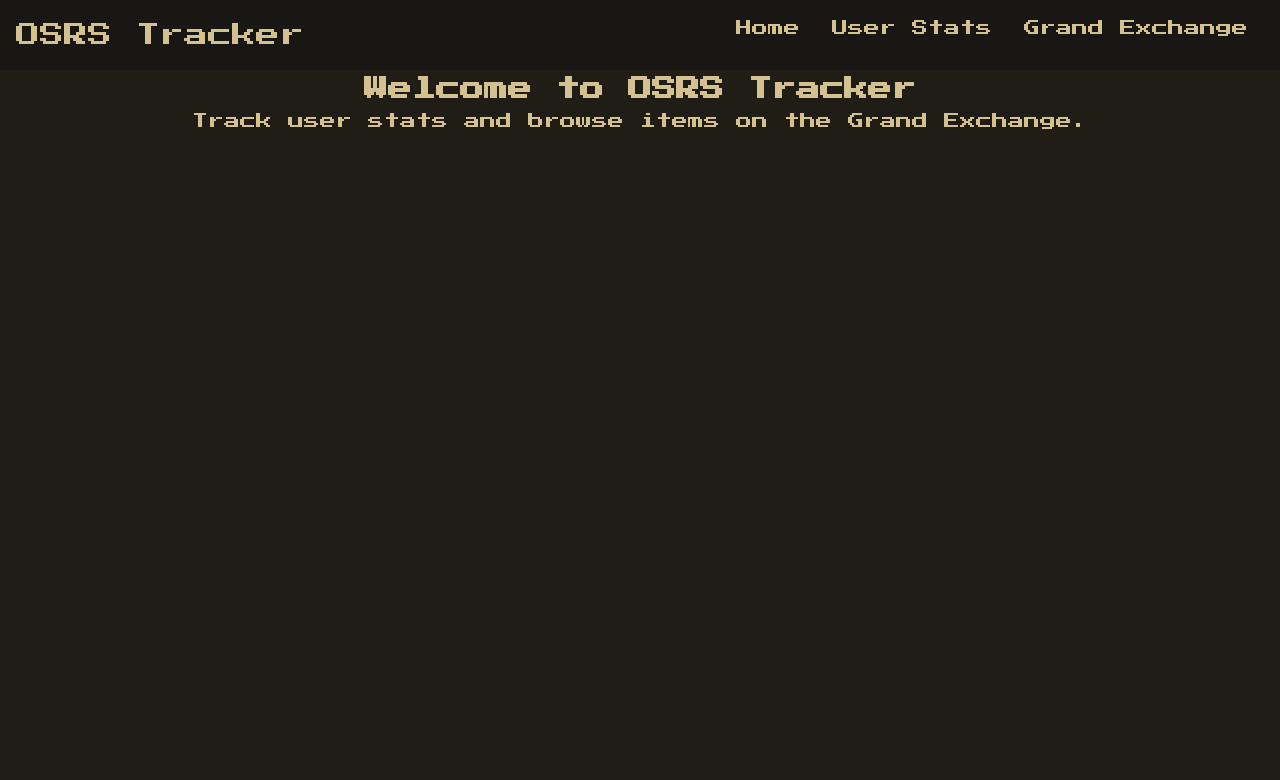
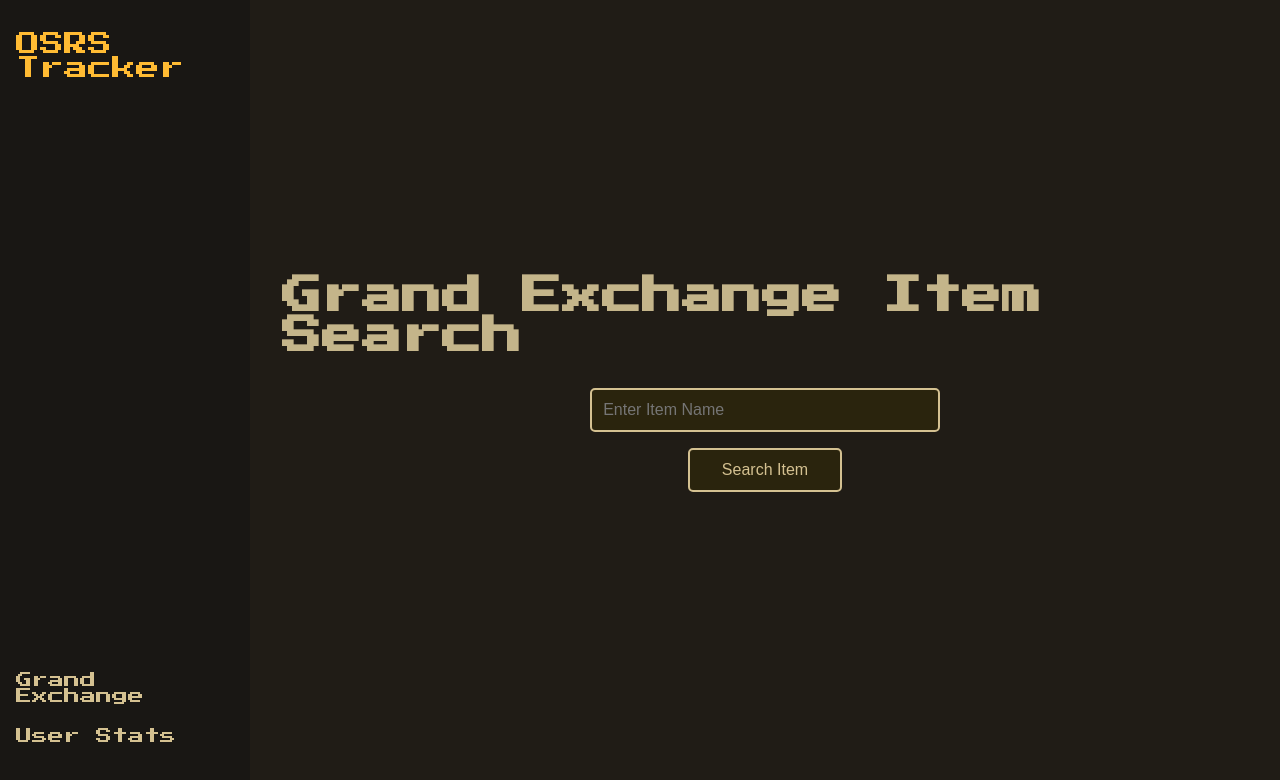
Before and after one commit to cloudlmao/osrstools, a plain HTML site: page index.html in a window 1280 px wide. Drawn offline with nearby package versions, Linux system fonts and the light colour scheme.

Commit message:
Changed layout and styling

```diff
--- /dev/null
+++ b/css/ge-styles.css
@@ -0,0 +1,174 @@
+/* General Styling */
+* {
+  margin: 0;
+  padding: 0;
+  box-sizing: border-box;
+}
+
+body {
+  font-family: 'Press Start 2P', cursive;
+  background-color: #201C16; /* Dark OSRS brown */
+  color: #d4c191; /* OSRS gold */
+  height: 100vh;
+  display: flex;
+}
+
+.container {
+  display: flex;
+  width: 100%;
+  height: 100vh;
+}
+
+/* Sidebar Navbar */
+.navbar {
+  width: 250px;
+  background-color: #191714;
+  padding: 2rem 1rem;
+  display: flex;
+  flex-direction: column;
+  justify-content: space-between;
+  height: 100vh;
+}
+
+.navbar .logo {
+  font-size: 1.5rem;
+  color: #ffbb33;
+  margin-bottom: 2rem;
+}
+
+.navbar ul {
+  list-style: none;
+}
+
+.navbar ul li {
+  margin-bottom: 1.5rem;
+}
+
+.navbar ul li a {
+  text-decoration: none;
+  color: #d4c191;
+  transition: color 0.3s ease;
+  font-size: 1rem;
+}
+
+.navbar ul li a:hover {
+  color: #ffbb33;
+}
+
+/* Main Content */
+#main-content {
+  flex: 1;
+  padding: 2rem;
+  display: flex;
+  flex-direction: column;
+  justify-content: center;
+  align-items: center;
+}
+
+#main-content h2 {
+  font-size: 2.5rem;
+  margin-bottom: 2rem;
+  color: #c4b58a; /* Matching font color from stats-styles */
+  animation: fadeIn 1s ease-in;
+}
+
+.ge-form {
+  display: flex;
+  flex-direction: column;
+  align-items: center;
+  margin-bottom: 2rem;
+}
+
+.ge-form input {
+  padding: 0.7rem;
+  border: 2px solid #d4c191;
+  background-color: #2a240d;
+  color: #d4c191;
+  border-radius: 5px;
+  width: 350px;
+  margin-bottom: 1rem;
+  font-size: 1rem;
+}
+
+.ge-form button {
+  padding: 0.7rem 2rem;
+  background-color: #2a240d;
+  border: 2px solid #d4c191;
+  color: #d4c191;
+  cursor: pointer;
+  transition: background-color 0.3s ease, transform 0.2s;
+  font-size: 1rem;
+  border-radius: 5px;
+}
+
+.ge-form button:hover {
+  background-color: #ffbb33;
+  border-color: #ffbb33;
+  transform: scale(1.05);
+}
+
+/* Result Box */
+.result {
+  padding: 1.5rem;
+  background-color: #191714;
+  border: 2px solid #d4c191;
+  border-radius: 10px;
+  color: #ffbb33;
+  width: 80%;
+  max-width: 600px;
+  margin-top: 2rem;
+  display: none; /* Hidden by default */
+  opacity: 0;
+  transform: scale(0.95);
+  transition: opacity 0.5s ease, transform 0.5s ease;
+}
+
+.result.visible {
+  display: block;
+  opacity: 1;
+  transform: scale(1);
+}
+
+/* Animations */
+@keyframes fadeIn {
+  from {
+    opacity: 0;
+    transform: translateY(-20px);
+  }
+  to {
+    opacity: 1;
+    transform: translateY(0);
+  }
+}
+
+#main-content h2 {
+  animation: fadeIn 1s ease-in;
+}
+
+.result {
+  animation: fadeIn 1.5s ease-in;
+}
+
+/* Responsive Adjustments */
+@media (max-width: 768px) {
+  .navbar {
+    width: 200px;
+    padding: 1rem;
+  }
+
+  .navbar .logo {
+    font-size: 1.3rem;
+  }
+
+  #main-content h2 {
+    font-size: 2rem;
+  }
+
+  .ge-form input {
+    width: 300px;
+  }
+
+  .result {
+    width: 90%;
+  }
+}
--- /dev/null
+++ b/css/stats-styles.css
@@ -0,0 +1,107 @@
+/* General Styling */
+* {
+    margin: 0;
+    padding: 0;
+    box-sizing: border-box;
+  }
+
+  body {
+    font-family: 'Press Start 2P', cursive;
+    background-color: #201C16;
+    color: #d4c191;
+    display: flex;
+    height: 100vh;
+    overflow: hidden;
+  }
+
+  /* Navbar */
+  .navbar {
+    width: 20%;
+    background-color: #191714;
+    padding: 2rem;
+    display: flex;
+    flex-direction: column;
+    align-items: center;
+    color: #d4c191;
+  }
+
+  .navbar .logo {
+    font-size: 1.8rem;
+    margin-bottom: 3rem;
+  }
+
+  .navbar ul {
+    list-style: none;
+    width: 100%;
+  }
+
+  .navbar ul li {
+    margin-bottom: 2rem;
+  }
+
+  .navbar ul li a {
+    text-decoration: none;
+    color: #d4c191;
+    font-size: 1.2rem;
+    transition: color 0.3s;
+  }
+
+  .navbar ul li a:hover {
+    color: #ffbb33;
+  }
+
+  /* Main Section Styling */
+  .section {
+    width: 80%;
+    padding: 3rem;
+    text-align: center;
+  }
+
+  .section h2 {
+    font-size: 2.5rem;
+    margin-bottom: 2rem;
+    color: #c4b58a;
+  }
+
+  .section p {
+    font-size: 1.2rem;
+    line-height: 1.6;
+    color: #c4b58a;
+  }
+
+  /* Button Styling */
+  button {
+    padding: 0.8rem 2rem;
+    background-color: #2a240d;
+    border: 2px solid #d4c191;
+    color: #d4c191;
+    cursor: pointer;
+    transition: background-color 0.3s, transform 0.2s;
+    font-size: 1rem;
+  }
+
+  button:hover {
+    background-color: #ffbb33;
+    border-color: #ffbb33;
+    transform: scale(1.05);
+  }
+
+  /* Animations */
+  @keyframes fadeIn {
+    from {
+      opacity: 0;
+      transform: translateY(-20px);
+    }
+    to {
+      opacity: 1;
+      transform: translateY(0);
+    }
+  }
+
+  .section h2 {
+    animation: fadeIn 1s ease-in;
+  }
+
+  .section p {
+    animation: fadeIn 1.2s ease-in;
+  }
--- a/css/styles.css
+++ /dev/null
@@ -1,85 +0,0 @@
-/* General Styling */
-* {
-  margin: 0;
-  padding: 0;
-  box-sizing: border-box;
-}
-
-body {
-  font-family: 'Press Start 2P', cursive;
-  background-color: #201C16;
-  color: #d4c191;
-  text-align: center;
-  line-height: 1.6;
-}
-
-/* Navbar */
-.navbar {
-  display: flex;
-  justify-content: space-between;
-  padding: 1rem;
-  background-color: #191714;
-  color: #d4c191;
-}
-
-.navbar ul {
-  list-style: none;
-  display: flex;
-}
-
-.navbar ul li {
-  margin: 0 1rem;
-}
-
-.navbar ul li a {
-  text-decoration: none;
-  color: #d4c191;
-  transition: color 0.3s;
-}
-
-.navbar ul li a:hover {
-  color: #ffbb33;
-}
-
-.navbar .logo {
-  font-size: 1.5rem;
-}
-
-/* Section Styling */
-#welcome h1 {
-  font-size: 2.5rem;
-  margin-bottom: 1rem;
-  animation: fadeIn 1s ease-in;
-}
-
-#welcome p {
-  font-size: 1.2rem;
-  color: #c4b58a;
-  margin-bottom: 2rem;
-}
-
-/* Button Styling */
-button {
-  padding: 0.5rem 1rem;
-  background-color: #2a240d;
-  border: 2px solid #d4c191;
-  color: #d4c191;
-  cursor: pointer;
-  transition: background-color 0.3s;
-  font-size: 1rem;
-}
-
-button:hover {
-  background-color: #ffbb33;
-  border-color: #ffbb33;
-}
-
-/* Animations */
-@keyframes fadeIn {
-  from {
-    opacity: 0;
-  }
-  to {
-    opacity: 1;
-  }
-}
--- a/index.html
+++ b/index.html
@@ -3,30 +3,37 @@
 <head>
   <meta charset="UTF-8">
   <meta name="viewport" content="width=device-width, initial-scale=1.0">
-  <title>OSRS Tracker</title>
+  <title>Grand Exchange - OSRS Tracker</title>
   <link href="https://fonts.googleapis.com/css2?family=Press+Start+2P&display=swap" rel="stylesheet">
-  <link rel="stylesheet" href="css/styles.css">
-  <script src="js/app.js" defer></script>
+  <link rel="stylesheet" href="../css/ge-styles.css">
+  <script src="https://cdn.jsdelivr.net/npm/fuse.js@6.5.3"></script>
+  <script src="../js/app.js" defer></script>
 </head>
 <body>
 
-  <!-- Navbar -->
+  <!-- Container for Sidebar and Main Content -->
+  <div class="container">
+
+    <!-- Sidebar Navbar -->
     <nav class="navbar">
       <div class="logo">OSRS Tracker</div>
       <ul>
-      <li><a href="index.html">Home</a></li>
-      <li><a href="pages/stats.html">User Stats</a></li>
-      <li><a href="pages/ge.html">Grand Exchange</a></li>
+        <li><a href="../index.html">Grand Exchange</a></li>
+        <li><a href="./pages/stats.html">User Stats</a></li>
       </ul>
     </nav>
 
-  <!-- Main Section -->
-  <section id="home">
-    <div class="welcome">
-      <h1>Welcome to OSRS Tracker</h1>
-      <p>Track user stats and browse items on the Grand Exchange.</p>
+    <!-- Main Content -->
+    <section id="main-content">
+      <h2>Grand Exchange Item Search</h2>
+      <div class="ge-form">
+        <input type="text" id="item" placeholder="Enter Item Name" />
+        <button onclick="searchItem()">Search Item</button>
       </div>
+      <div id="ge-result" class="result hidden"></div> <!-- Start as hidden -->
     </section>
+
+  </div>
 
 </body>
 </html>
--- a/js/app.js
+++ b/js/app.js
@@ -1,51 +1,42 @@
-// Fetch user stats from OSRS Hiscores API
-async function fetchStats() {
-  const username = document.getElementById('username').value;
-  const resultDiv = document.getElementById('stats-result');
-
-  if (!username) {
-    resultDiv.innerHTML = "Please enter a username.";
-    return;
-  }
-
-  try {
-    const response = await fetch(`https://api.runescape.com/hiscores/osrs/username/${username}`);
-    if (!response.ok) throw new Error("Player not found");
-
-    const data = await response.json();
-    resultDiv.innerHTML = `
-      <h3>${username}'s Stats</h3>
-      <p>Overall Rank: ${data.rank}</p>
-      <p>Total XP: ${data.totalXP}</p>
-      <!-- Display more stats here -->
-    `;
-  } catch (error) {
-    resultDiv.innerHTML = `Error: ${error.message}`;
-  }
-}
-
-// Fetch item data from OSRS Grand Exchange API
 async function searchItem() {
   const item = document.getElementById('item').value;
   const resultDiv = document.getElementById('ge-result');
-
   if (!item) {
     resultDiv.innerHTML = "Please enter an item name.";
+    resultDiv.classList.add('visible');
     return;
   }
+  try {
+    const itemResponse = await fetch(`https://prices.runescape.wiki/api/v1/osrs/mapping`);
+    if (!itemResponse.ok) throw new Error("Failed to fetch item data");
+    const itemData = await itemResponse.json();
 
-  try {
-    const response = await fetch(`https://api.runescape.com/ge/item/${item}`);
-    if (!response.ok) throw new Error("Item not found");
+    const options = {
+      includeScore: true,
+      keys: ['name']
+    };
+    const fuse = new Fuse(itemData, options);
+    const result = fuse.search(item);
+    if (result.length === 0) throw new Error("Item not found in mapping data");
+    const matchedItem = result[0].item;
 
-    const data = await response.json();
+    const priceResponse = await fetch(`https://prices.runescape.wiki/api/v1/osrs/latest`);
+    if (!priceResponse.ok) throw new Error("Failed to fetch item prices");
+    const priceData = await priceResponse.json();
+
+    const itemPrice = priceData.data[matchedItem.id];
+    if (!itemPrice) throw new Error("Price not found for item");
+
     resultDiv.innerHTML = `
-      <h3>${data.name}</h3>
-      <p>Price: ${data.price}</p>
-      <p>Description: ${data.description}</p>
-      <!-- Add more item details here -->
+      <h3>${matchedItem.name}</h3>
+      <p>Examine: ${matchedItem.examine}</p>
+      <p>Current Price: ${itemPrice.high}</p>
+      <p>Low Price: ${itemPrice.low}</p>
+      <p>Members: ${matchedItem.members}</p>
     `;
+    resultDiv.classList.add('visible');
   } catch (error) {
     resultDiv.innerHTML = `Error: ${error.message}`;
+    resultDiv.classList.add('visible');
   }
 }
```
Also changed, not shown: pages/ge.html (deleted, +0 -34 lines), pages/stats.html (+4 -10 lines). Lines whose indentation alone changed are shown as unchanged.
